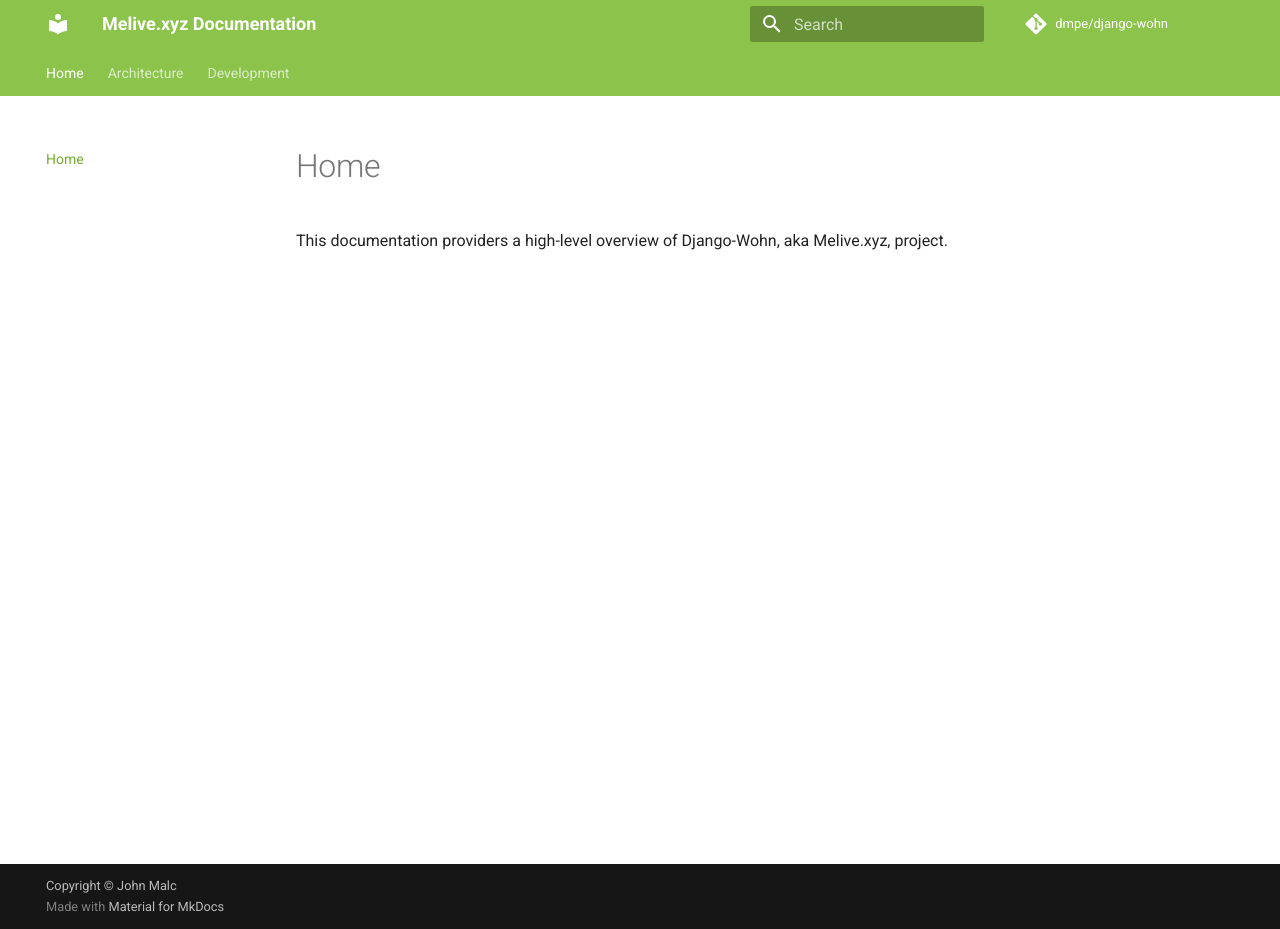
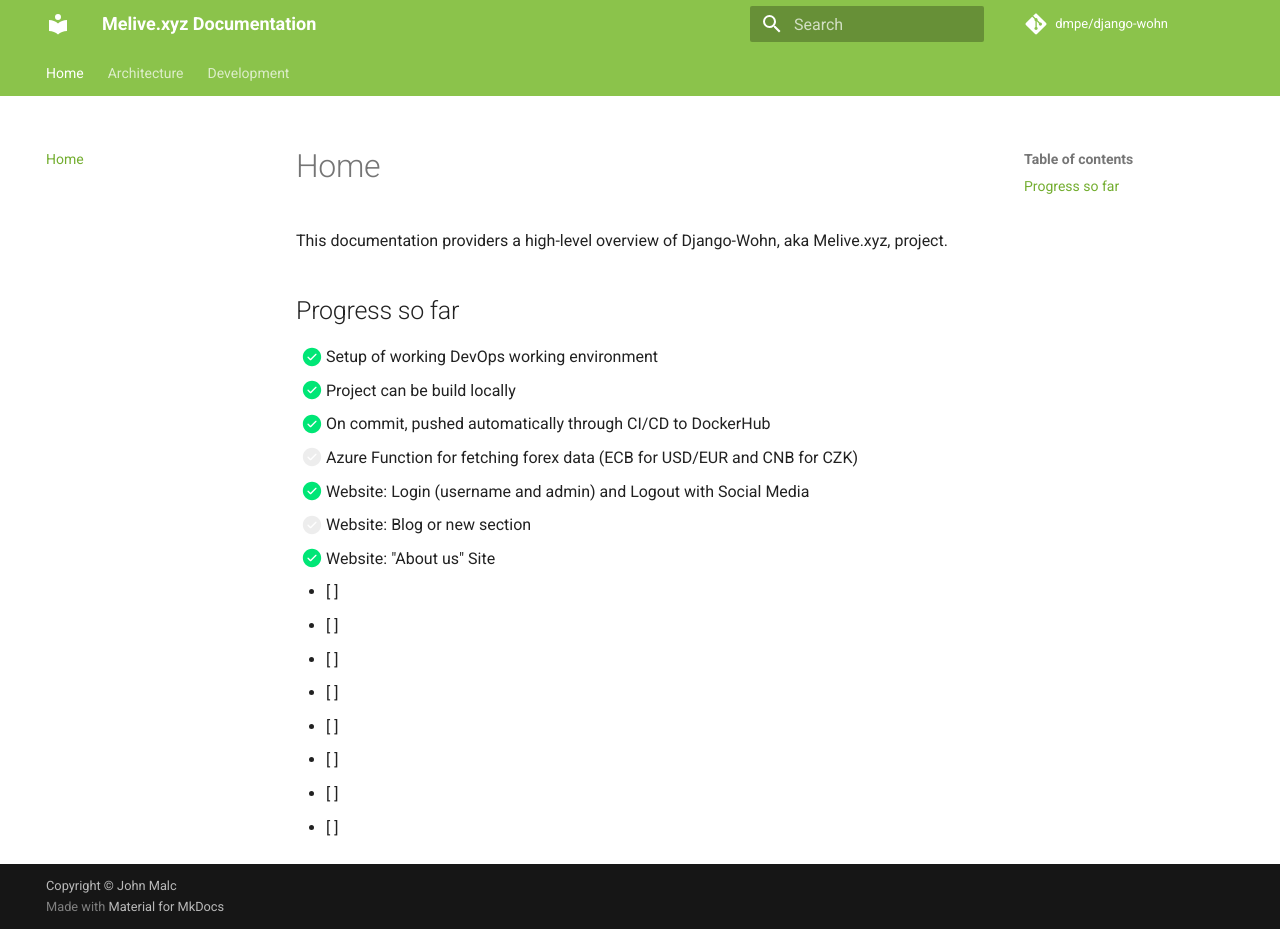
Before and after one commit to dmpe/django-wohn, an MkDocs documentation site: the page built from docs/index.md, in a window 1280 px wide and 929 px high. Built offline with MkDocs 1.6.1 and Material for MkDocs 9.7.7, drawn with Linux system fonts in a browser that asks for light colours; comment, search, counter and statistics services are not loaded.

Commit message:
add progress sofar

```diff
--- a/docs/index.md
+++ b/docs/index.md
@@ -1,3 +1,21 @@
 # Home
 
 This documentation providers a high-level overview of Django-Wohn, aka Melive.xyz, project.
+
+## Progress so far
+
+- [x] Setup of working DevOps working environment
+- [x] Project can be build locally
+- [x] On commit, pushed automatically through CI/CD to DockerHub
+- [ ] Azure Function for fetching forex data (ECB for USD/EUR and CNB for CZK)
+- [x] Website: Login (username and admin) and Logout with Social Media
+- [ ] Website: Blog or new section
+- [x] Website: "About us" Site
+- [ ]
+- [ ]
+- [ ]
+- [ ]
+- [ ]
+- [ ]
+- [ ]
+- [ ]
```
Also changed, not shown: docs/development/container.md (+2 -0 lines).
